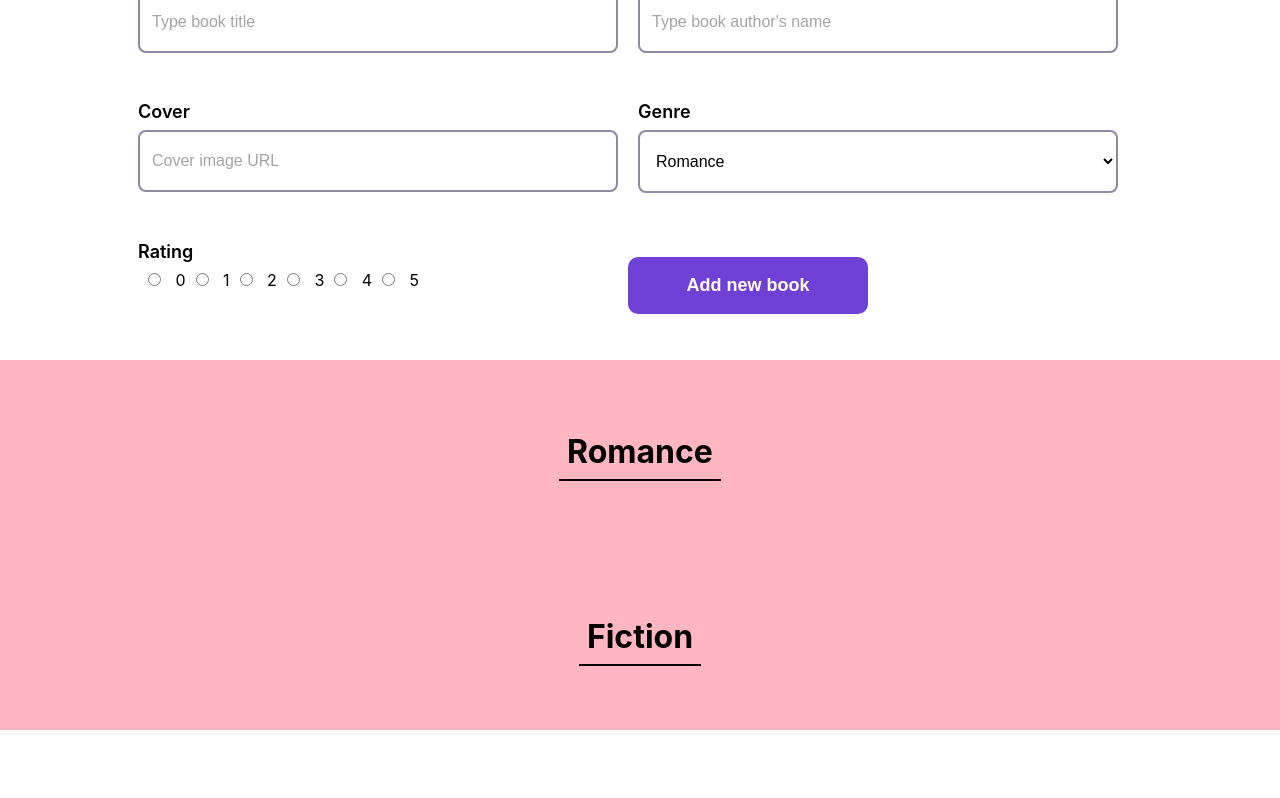
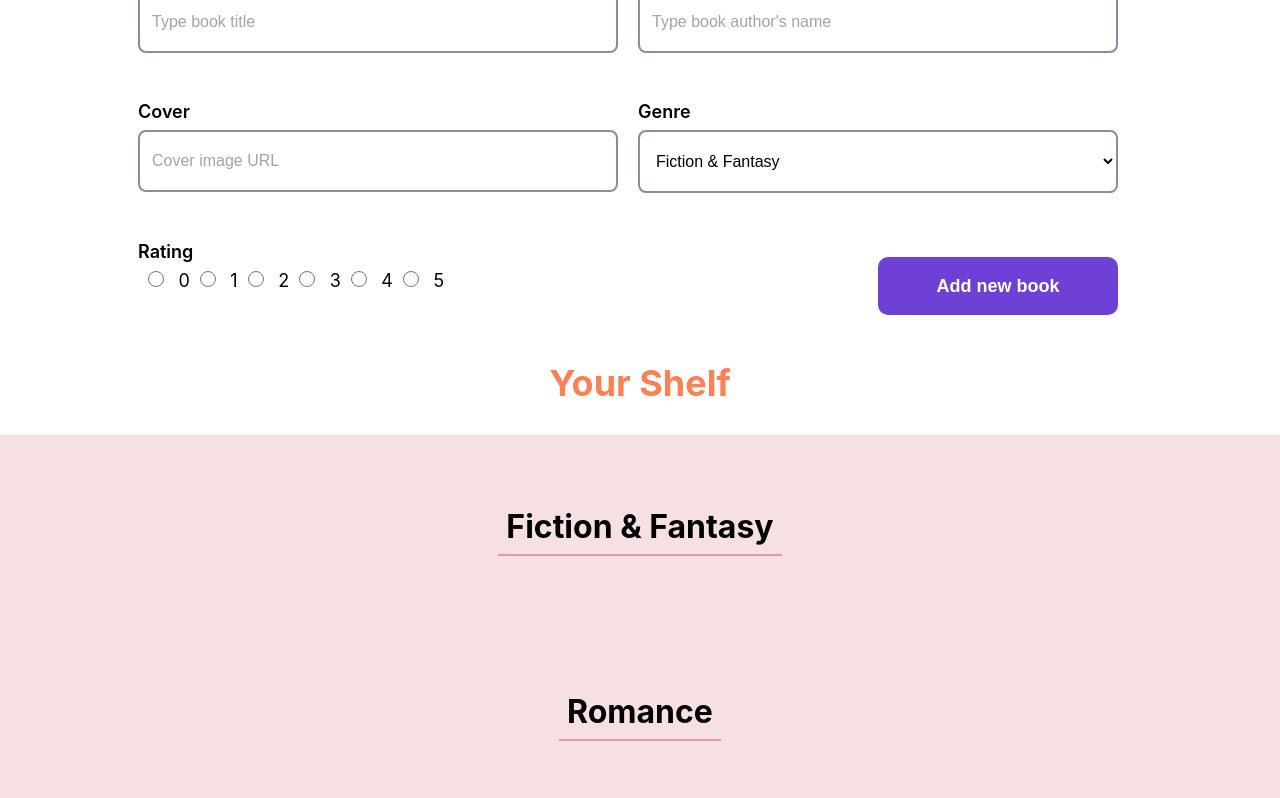
Before and after one commit to CinthiaBecher/bookshelf_react_app, a React (Create React App) app in the folder book-shelf-react-app/bookshelf/: page / in a window 1280 px wide. Shown: the part 682-1480 px from the top of the page. Before the commit the page ends 1412 px from the top, so only its background shows below. Built offline with nearby package versions, Linux system fonts and the light colour scheme; the HTML template or start-up script is replaced by a standard one.

Commit message:
update design and genre sectionr

```diff
--- a/book-shelf-react-app/bookshelf/src/App.js
+++ b/book-shelf-react-app/bookshelf/src/App.js
@@ -25,8 +25,9 @@ function App() {
             name: 'Economics/Finance',
             firstColor: '#A6D157',
             secondColor: '#E7F0D1'
-        },
+        }
     ]
+
     const [books, setBooks] = useState([])
 
     const onNewBookAdded = (book) => {
@@ -37,9 +38,10 @@ function App() {
     return (
         <div className = "App">
             <Banner/>
-            <Form onNewBook = {book => onNewBookAdded(book)}/>
-            <GenreSection name= "Romance"/>
-            <GenreSection name= "Fiction"/>
+            <Form genres={genres.map(genre => genre.name)} onNewBook = {book => onNewBookAdded(book)}/>
+            <h2 className='shelfTitle'>Your Shelf</h2>
+            {genres.map (genre => <GenreSection key={genre.name} name={genre.name} firstColor={genre.firstColor} secondColor={genre.secondColor}/>)}
+
         </div>
     );
 }
--- a/book-shelf-react-app/bookshelf/src/components/Form/Form.css
+++ b/book-shelf-react-app/bookshelf/src/components/Form/Form.css
@@ -21,3 +21,9 @@
     font-size: 24px;
     line-height: 36px;
 }
+
+.align-button{
+    width: 490px;
+    display: flex;
+    justify-content: flex-end;
+}
--- a/book-shelf-react-app/bookshelf/src/components/Form/index.js
+++ b/book-shelf-react-app/bookshelf/src/components/Form/index.js
@@ -6,17 +6,6 @@ import RatingInput from '../RatingInput';
 import { useState } from 'react';
 
 const Form = (props) => {
-
-    const genres = [
-        'Romance',
-        'Action/Adventure',
-        'History',
-        'Fantasy',
-        'Horror/Mystery',
-        'Biography',
-        'Self-help',
-        'Economics/Finance'
-    ]
 
     const [title, setTitle] = useState('')
     const [author, setAuthor] = useState('')
@@ -38,11 +27,11 @@ const Form = (props) => {
                 </div>
                 <div className='SideBySide'>
                     <InputText required = {true} label="Cover" placeholder="Cover image URL" newValue = {cover} onChanges = {newValue => setCover(newValue)}/>
-                    <Dropdown label = "Genre" items = {genres} newValue = {genre} onChanges = {newValue => setGenre(newValue)}></Dropdown>
+                    <Dropdown label = "Genre" items = {props.genres} newValue = {genre} onChanges = {newValue => setGenre(newValue)}></Dropdown>
                 </div>
                 <div className='SideBySide'>
                     <RatingInput></RatingInput>
-                    <Button>Add new book</Button>
+                    <div className='align-button'><Button>Add new book</Button></div>
                 </div>
             </form>
         </section>
--- a/book-shelf-react-app/bookshelf/src/components/GenreSection/index.js
+++ b/book-shelf-react-app/bookshelf/src/components/GenreSection/index.js
@@ -1,9 +1,11 @@
 import './GenreSection.css'
 
 const GenreSection = (props) => {
+    const css = { backgroundColor: props.secondColor }
+
     return (
-        <section className='GenreSection'>
-            <h3>{props.name}</h3>
+        <section className='GenreSection' style={css}>
+            <h3 style={{borderColor:  props.firstColor}}>{props.name}</h3>
 
         </section>
     )
--- a/book-shelf-react-app/bookshelf/src/components/RatingInput/RatingInput.css
+++ b/book-shelf-react-app/bookshelf/src/components/RatingInput/RatingInput.css
@@ -2,7 +2,7 @@
     margin: 24px 10px;
     width: 480px;
 }
-.rating label{
+.name{
     display: block;
     margin-bottom: 8px;
     font-size: 18px;
@@ -14,3 +14,14 @@
     background: #FFFFFF;
     margin: auto 10px;
 }
+
+input[name="webmaster"] {
+    accent-color: #6E40D6;
+    height: 16px;
+    width: 16px;
+}
+
+.rating label{
+    margin-bottom: 8px;
+    font-size: 18px;
+}
--- a/book-shelf-react-app/bookshelf/src/components/RatingInput/index.js
+++ b/book-shelf-react-app/bookshelf/src/components/RatingInput/index.js
@@ -3,13 +3,13 @@ import './RatingInput.css'
 const RatingInput = () =>{
     return (
         <div className='rating'>
-            <label>Rating</label>
-            <input type="radio" name="webmaster" value="0"/> 0
-            <input type="radio" name="webmaster" value="1"/> 1
-            <input type="radio" name="webmaster" value="2"/> 2
-            <input type="radio" name="webmaster" value="3"/> 3
-            <input type="radio" name="webmaster" value="4"/> 4
-            <input type="radio" name="webmaster" value="5"/> 5
+            <label className='name'>Rating</label>
+            <input type="radio" name="webmaster" value="0"/> <label>0</label>
+            <input type="radio" name="webmaster" value="1"/> <label>1</label>
+            <input type="radio" name="webmaster" value="2"/> <label>2</label>
+            <input type="radio" name="webmaster" value="3"/> <label>3</label>
+            <input type="radio" name="webmaster" value="4"/> <label>4</label>
+            <input type="radio" name="webmaster" value="5"/> <label>5</label>
         </div>
     )
 }
--- a/book-shelf-react-app/bookshelf/src/index.css
+++ b/book-shelf-react-app/bookshelf/src/index.css
@@ -11,3 +11,9 @@ code {
   font-family: source-code-pro, Menlo, Monaco, Consolas, 'Courier New',
     monospace;
 }
+
+.shelfTitle{
+  color: #FB8257;
+  font-size: 36px;
+  text-align: center;
+}
```
